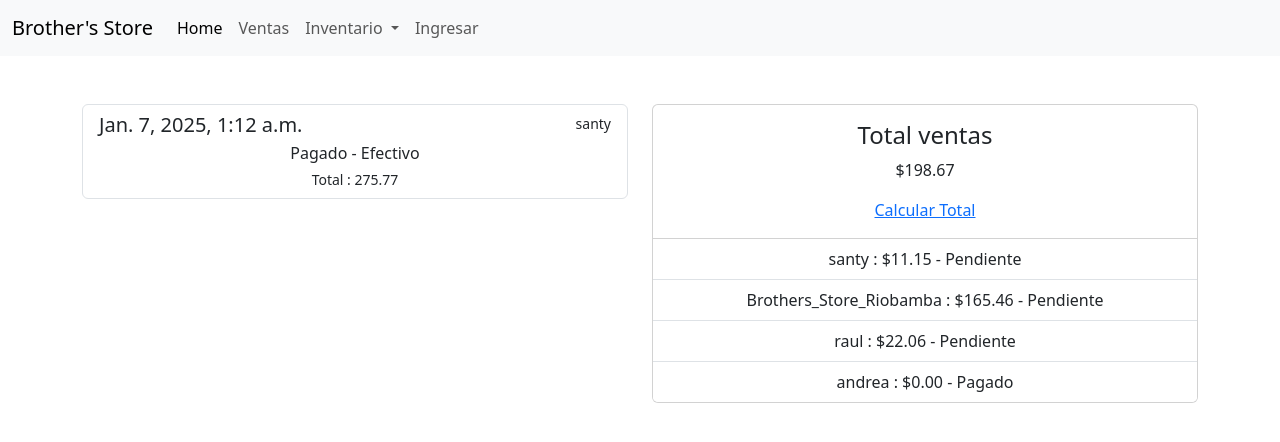
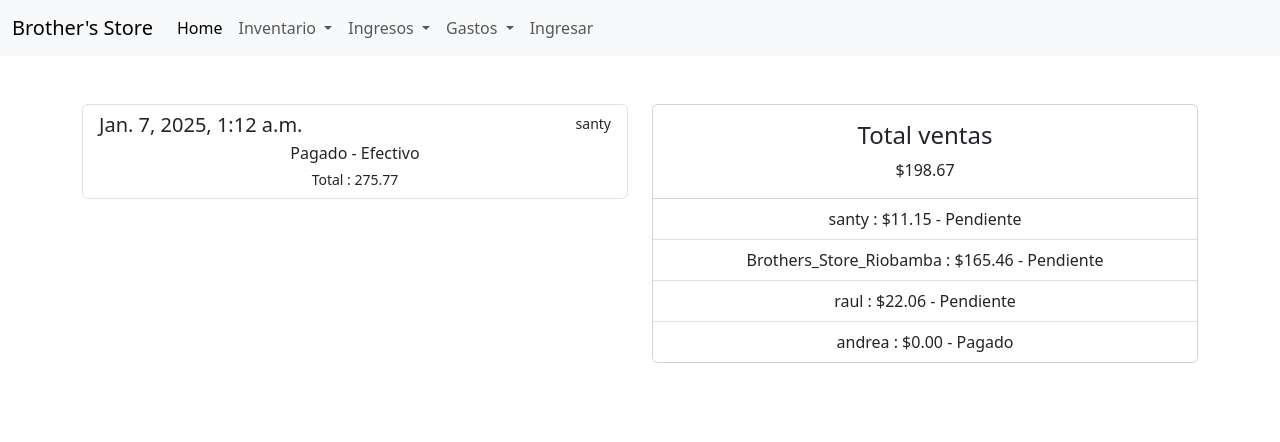
Before and after one commit to SantiagoDMV/brothersstore, a Django app: page / in a window 1280 px wide. Shown: the top 442 px of the page. Run offline with Django 5.2, Linux system fonts and the light colour scheme; data comes from the database, SQL or seed files in the repository; data that the repository does not hold is empty.

Commit message:
'nuevos'

```diff
--- a/inventario/templates/base.html
+++ b/inventario/templates/base.html
@@ -20,9 +20,6 @@
               <li class="nav-item">
                 <a class="nav-link active" aria-current="page" href="/">Home</a>
               </li>
-              <li class="nav-item">
-                <a class="nav-link" href="/ventas/">Ventas</a>
-              </li>
 
               <li class="nav-item dropdown">
                 <a class="nav-link dropdown-toggle" href="/inventario/" role="button" data-bs-toggle="dropdown" aria-expanded="false">
@@ -35,12 +32,33 @@
                   <li><a class="dropdown-item" href="{% url 'crear_categoria' %}">Crear Categoría</a></li>
                 </ul>
               </li>
+
+
+              <li class="nav-item dropdown">
+                <a class="nav-link dropdown-toggle" href="/inventario/" role="button" data-bs-toggle="dropdown" aria-expanded="false">
+                  Ingresos
+                </a>
+                <ul class="dropdown-menu">
+                  <li><a class="dropdown-item" href="{% url 'ventas' %}">Ventas</a></li>
+                  <li><a class="dropdown-item" href="{% url 'crear_venta' %}">Ingresar venta</a></li>
+                </ul>
+              </li>
+
+
+              <li class="nav-item dropdown">
+                <a class="nav-link dropdown-toggle" href="/gastos/" role="button" data-bs-toggle="dropdown" aria-expanded="false">
+                  Gastos
+                </a>
+                <ul class="dropdown-menu">
+                  <li><a class="dropdown-item" href="{% url 'vista-salarios' %}">Salarios</a></li>
+                  <li><a class="dropdown-item" href="{% url 'categorias' %}">Mercaderia</a></li>
+                  <li><a class="dropdown-item" href="{% url 'categorias' %}">Otros gastos</a></li>
+                </ul>
+              </li>
+
                 {% if user.is_authenticated %}
 
             {% if grupo == 'adminitracion' %}
-            <li class="nav-item"></li>
-                <a class="nav-link" href="/gastos/">Gastos</a>
-              </li>
                 <li class="nav-item"></li>
                 <a class="nav-link" href="/admin/">Administración</a>
               </li>
--- a/mysite/settings.py
+++ b/mysite/settings.py
@@ -25,7 +25,7 @@ BASE_DIR = Path(__file__).resolve().parent.parent
 SECRET_KEY = os.environ.get('SECRET_KEY',default='sadsadsadsa2342nkj')
 
 # SECURITY WARNING: don't run with debug turned on in production!
-DEBUG = 'RENDER' not in os.environ
+DEBUG = True
 
 #ALLOWED_HOSTS = ['https://brothersstore-sistema.onrender.com/', 'brothersstore-sistema.onrender.com/']
 #ALLOWED_HOSTS = ['127.0.0.1', 'localhost','https://brothersstore-sistema.onrender.com/', 'brothersstore-sistema.onrender.com/', '']
--- a/tareas/templates/home.html
+++ b/tareas/templates/home.html
@@ -27,7 +27,7 @@
             <div class="card-body">
                 <h4 class="card-title">Total ventas</h4>
                 <p class="card-text">${{total_ventas}}</p>
-                <a href="{% url 'total-salarios' %}">Calcular Total</a>
+                <!--<a href="{% url 'total-salarios' %}">Calcular Total</a>-->
             </div>
             <ul class="list-group list-group-flush">
               {% if salarios_trabajadores %}
```
